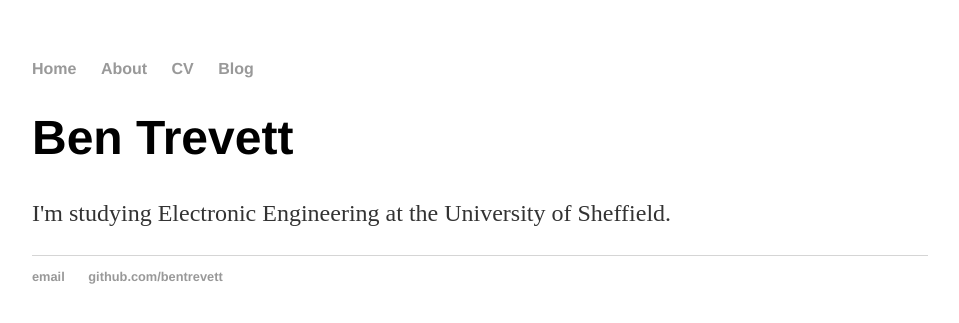
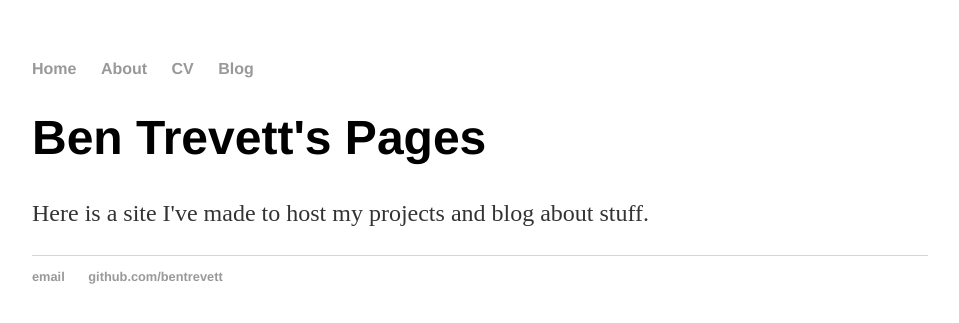
Before and after one commit to bentrevett/bentrevett.github.io, a Jekyll site: the page built from index.html, in a window 1280 px wide. Shown: the top 323 px of the page, without its empty margins (160-1119 px from the left). Built offline with Jekyll 4.4.1, drawn with Linux system fonts in a browser that asks for light colours.

Commit message:
Update index.html

```diff
--- a/index.html
+++ b/index.html
@@ -1,6 +1,6 @@
 ---
 layout: default
-title: Ben Trevett
+title: Ben Trevett's Pages
 ---
 <h1>{{ page.title }}</h1>
-<p>I'm studying Electronic Engineering at the University of Sheffield.</p>
+<p>Here is a site I've made to host my projects and blog about stuff.</p>
```
